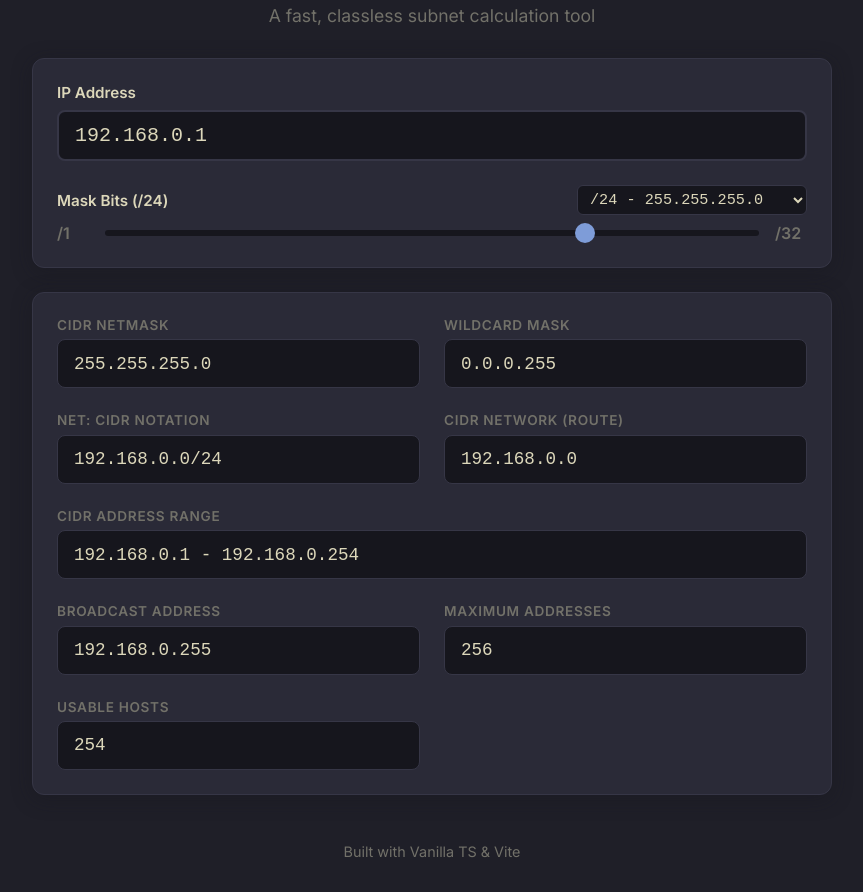
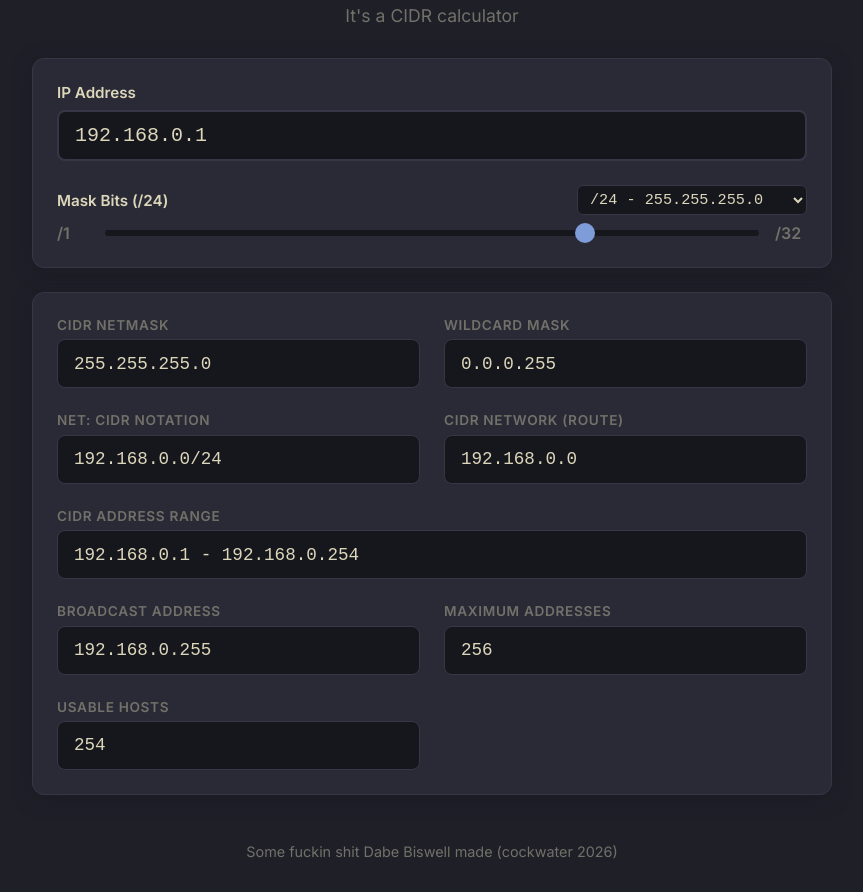
Before and after one commit to dabebiswell/cidr-calculator, a website built with Vite: page index.html in a window 1280 px wide. Shown: the part 84-976 px from the top of the page, without its empty margins (208-1071 px from the left). Built offline with nearby package versions, Linux system fonts and the light colour scheme.

Commit message:
Added character

```diff
--- a/index.html
+++ b/index.html
@@ -17,7 +17,7 @@
   <div id="app">
     <header>
       <h1>CIDR <span class="accent">Calculator</span></h1>
-      <p>A fast, classless subnet calculation tool</p>
+      <p>It's a CIDR calculator</p>
     </header>
 
     <main class="calculator-container">
@@ -113,7 +113,7 @@
     </main>
 
     <footer>
-      <p>Built with Vanilla TS & Vite</p>
+      <p>Some fuckin shit Dabe Biswell made (cockwater 2026)</p>
     </footer>
   </div>
 
```
